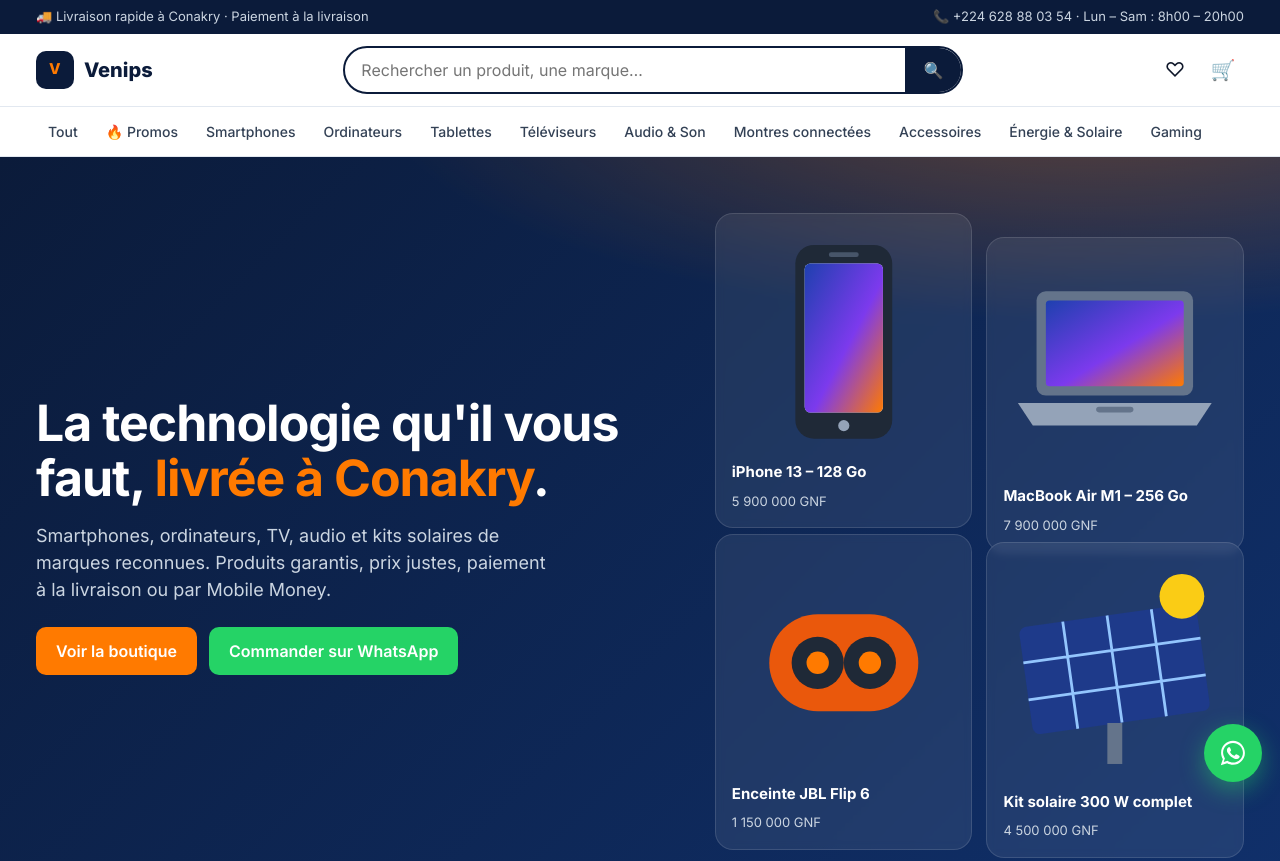
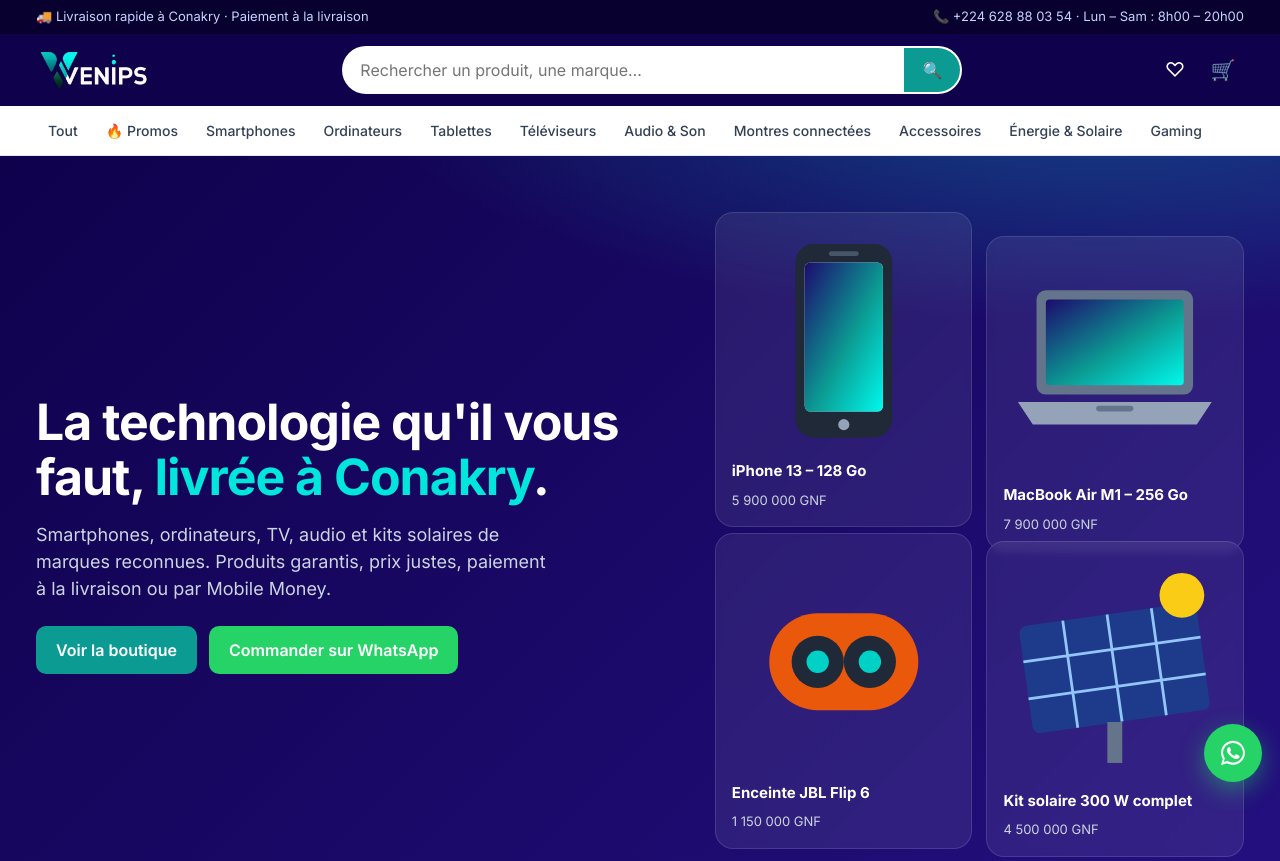
Before and after one commit to venipsgn-commit/venips-ecom, a plain HTML site: page index.html in a window 1280 px wide. Shown: the top 861 px of the page. Drawn offline with Linux system fonts and the light colour scheme.

Commit message:
Ajouter le logo Venips et les couleurs de la marque
Co-Authored-By: Claude Opus 5.5 <noreply@anthropic.com>

```diff
--- a/css/style.css
+++ b/css/style.css
@@ -1,8 +1,9 @@
 :root {
-  --navy: #0b1b3a;
-  --navy-2: #13264f;
-  --accent: #ff7a00;
-  --accent-dark: #e06a00;
+  --navy: #0f014c;
+  --navy-2: #1c0b6e;
+  --accent: #0b9b93;
+  --cyan: #00e5dc;
+  --accent-dark: #087f78;
   --green: #16a34a;
   --red: #dc2626;
   --bg: #f5f7fb;
@@ -28,27 +29,28 @@ main { min-height: 60vh; outline: none; }
 .hide-sm { display: inline; }
 
 /* ---------- Top bar & header ---------- */
-.topbar { background: var(--navy); color: #cbd5e1; font-size: 13px; }
+.topbar { background: #08002e; color: #c7d2fe; font-size: 13px; }
 .topbar-inner { display: flex; justify-content: space-between; gap: 12px; padding: 7px 16px; }
-.header { position: sticky; top: 0; z-index: 40; background: #fff; border-bottom: 1px solid var(--line); }
+.header { position: sticky; top: 0; z-index: 40; background: var(--navy); }
 .header-inner { display: flex; align-items: center; gap: 16px; padding: 12px 16px; }
 .logo { display: flex; align-items: center; gap: 10px; font-weight: 800; font-size: 20px; color: var(--navy); white-space: nowrap; }
 .logo-mark { width: 38px; height: 38px; border-radius: 10px; background: var(--navy); color: var(--accent); display: grid; place-items: center; font-size: 15px; letter-spacing: .5px; }
 .logo span.accent { color: var(--accent); }
-.search { flex: 1; display: flex; max-width: 620px; margin: 0 auto; border: 2px solid var(--navy); border-radius: 999px; overflow: hidden; background: #fff; }
+.search { flex: 1; display: flex; max-width: 620px; margin: 0 auto; border: 2px solid transparent; border-radius: 999px; overflow: hidden; background: #fff; }
 .search input { flex: 1; border: 0; padding: 10px 16px; outline: none; min-width: 0; background: transparent; }
-.search button { border: 0; background: var(--navy); color: #fff; padding: 0 18px; }
+.search button { border: 0; background: var(--accent); color: #fff; padding: 0 18px; }
 .header-actions { display: flex; gap: 6px; }
 .icon-btn { position: relative; border: 0; background: transparent; width: 42px; height: 42px; border-radius: 10px; display: grid; place-items: center; font-size: 20px; }
-.icon-btn:hover { background: var(--bg); }
+.header .icon-btn { color: #fff; }
+.icon-btn:hover { background: rgba(127,127,160,.15); }
 .count { position: absolute; top: 2px; right: 0; background: var(--accent); color: #fff; font-size: 11px; font-weight: 700; min-width: 18px; height: 18px; border-radius: 999px; display: grid; place-items: center; padding: 0 4px; }
 .count.zero { display: none; }
 .menu-btn { display: none; }
-.catnav { border-top: 1px solid var(--line); overflow-x: auto; white-space: nowrap; scrollbar-width: none; }
+.catnav { background: #fff; border-bottom: 1px solid var(--line); overflow-x: auto; white-space: nowrap; scrollbar-width: none; }
 .catnav::-webkit-scrollbar { display: none; }
 .catnav-inner { display: flex; gap: 4px; padding: 6px 16px; max-width: 1240px; margin: 0 auto; }
 .catnav a { padding: 8px 12px; border-radius: 8px; font-size: 14px; font-weight: 500; color: #334155; }
-.catnav a:hover, .catnav a.active { background: #fff4ea; color: var(--accent-dark); }
+.catnav a:hover, .catnav a.active { background: #e3faf8; color: var(--accent-dark); }
 
 /* ---------- Buttons ---------- */
 .btn { display: inline-flex; align-items: center; justify-content: center; gap: 8px; border: 0; border-radius: 10px; padding: 12px 20px; font-weight: 600; transition: background .15s, transform .05s; }
@@ -66,10 +68,10 @@ main { min-height: 60vh; outline: none; }
 .link { color: var(--accent-dark); font-weight: 600; }
 
 /* ---------- Hero ---------- */
-.hero { background: radial-gradient(1200px 400px at 85% -10%, rgba(255,122,0,.35), transparent 60%), linear-gradient(135deg, var(--navy), #10306b); color: #fff; }
+.hero { background: radial-gradient(1200px 400px at 85% -10%, rgba(0,229,220,.28), transparent 60%), linear-gradient(135deg, var(--navy), #241080); color: #fff; }
 .hero-inner { display: grid; grid-template-columns: 1.1fr .9fr; gap: 32px; align-items: center; padding: 56px 16px; }
 .hero h1 { font-size: clamp(30px, 4.5vw, 50px); line-height: 1.1; margin: 0 0 16px; letter-spacing: -.02em; }
-.hero h1 em { font-style: normal; color: var(--accent); }
+.hero h1 em { font-style: normal; color: var(--cyan); }
 .hero p { color: #cbd5e1; font-size: 18px; margin: 0 0 24px; max-width: 520px; }
 .hero-actions { display: flex; gap: 12px; flex-wrap: wrap; }
 .hero-visual { display: grid; grid-template-columns: 1fr 1fr; gap: 14px; }
@@ -95,7 +97,7 @@ main { min-height: 60vh; outline: none; }
 .cats { display: grid; grid-template-columns: repeat(9, 1fr); gap: 12px; }
 .cat-card { background: #fff; border-radius: var(--radius); padding: 16px 8px; text-align: center; box-shadow: var(--shadow); transition: transform .15s; }
 .cat-card:hover { transform: translateY(-3px); }
-.cat-card .cat-ic { width: 56px; height: 56px; margin: 0 auto 10px; border-radius: 14px; background: #fff4ea; display: grid; place-items: center; }
+.cat-card .cat-ic { width: 56px; height: 56px; margin: 0 auto 10px; border-radius: 14px; background: #e3faf8; display: grid; place-items: center; }
 .cat-card span { font-size: 13px; font-weight: 600; }
 
 /* ---------- Product grid ---------- */
@@ -123,8 +125,8 @@ main { min-height: 60vh; outline: none; }
 /* ---------- Promo banner ---------- */
 .banner { display: grid; grid-template-columns: 1fr 1fr; gap: 16px; }
 .banner > div { border-radius: 18px; padding: 28px; color: #fff; min-height: 170px; display: flex; flex-direction: column; justify-content: center; gap: 8px; }
-.banner .b1 { background: linear-gradient(135deg, #ff7a00, #ff3d00); }
-.banner .b2 { background: linear-gradient(135deg, #0f766e, #14532d); }
+.banner .b1 { background: linear-gradient(135deg, #0b9b93, #065f5b); }
+.banner .b2 { background: linear-gradient(135deg, #2a1590, #0f014c); }
 .banner h3 { margin: 0; font-size: 22px; }
 .banner p { margin: 0 0 8px; opacity: .9; }
 .banner .btn { align-self: flex-start; background: #fff; color: var(--navy); }
@@ -205,7 +207,7 @@ main { min-height: 60vh; outline: none; }
 .field.invalid input, .field.invalid select { border-color: var(--red); }
 .options { display: grid; gap: 10px; }
 .option { display: flex; gap: 12px; align-items: flex-start; border: 1.5px solid var(--line); border-radius: 12px; padding: 14px; cursor: pointer; }
-.option:has(input:checked) { border-color: var(--accent); background: #fff8f1; }
+.option:has(input:checked) { border-color: var(--accent); background: #effcfb; }
 .option input { margin-top: 4px; accent-color: var(--accent); }
 .option strong { display: block; font-size: 15px; }
 .option small { color: var(--muted); }
@@ -251,7 +253,7 @@ main { min-height: 60vh; outline: none; }
 .footer-grid { display: grid; grid-template-columns: 1.4fr 1fr 1fr 1.2fr; gap: 32px; padding: 44px 16px 28px; }
 .footer h4 { color: #fff; margin: 0 0 12px; }
 .footer a { display: block; padding: 4px 0; color: #cbd5e1; font-size: 14px; }
-.footer a:hover { color: var(--accent); }
+.footer a:hover { color: var(--cyan); }
 .footer p { font-size: 14px; margin: 0 0 8px; }
 .footer .logo { color: #fff; margin-bottom: 12px; }
 .pay-badges { display: flex; gap: 8px; flex-wrap: wrap; margin-top: 10px; }
@@ -299,3 +301,8 @@ main { min-height: 60vh; outline: none; }
   .line .thumb { width: 60px; height: 60px; }
   .line-price { grid-column: 2; }
 }
+
+/* ---------- Logo Venips ---------- */
+.logo-img { height: 46px; width: auto; display: block; }
+.footer .logo-img { height: 54px; }
+@media (max-width: 720px) { .logo-img { height: 38px; } }
--- a/index.html
+++ b/index.html
@@ -5,7 +5,7 @@
   <meta name="viewport" content="width=device-width, initial-scale=1">
   <title>Venips – Smartphones, ordinateurs et électronique en Guinée</title>
   <meta name="description" content="Boutique en ligne d'électronique à Conakry : smartphones, ordinateurs, TV, audio, kits solaires. Livraison rapide, paiement Orange Money, MTN MoMo ou à la livraison.">
-  <meta name="theme-color" content="#0b1b3a">
+  <meta name="theme-color" content="#0f014c">
   <meta property="og:title" content="Venips – Électronique en Guinée">
   <meta property="og:description" content="Smartphones, ordinateurs, TV, audio et solaire. Livraison à Conakry, commande sur WhatsApp.">
   <meta property="og:type" content="website">
--- a/js/app.js
+++ b/js/app.js
@@ -35,8 +35,8 @@
   let orders = store.get("orders", []);
 
   /* ---------- Illustrations produits (SVG) ---------- */
-  function icon(type, color = "#0b1b3a") {
-    const c = color, a = "#ff7a00";
+  function icon(type, color = "#0f014c") {
+    const c = color, a = "#00d1c7";
     const shapes = {
       phone: `<rect x="34" y="8" width="52" height="104" rx="10" fill="${c}"/><rect x="39" y="18" width="42" height="80" rx="3" fill="#dbeafe"/><rect x="39" y="18" width="42" height="80" rx="3" fill="url(#g)"/><circle cx="60" cy="105" r="3" fill="#94a3b8"/><rect x="52" y="12" width="16" height="2.5" rx="1.2" fill="#475569"/>`,
       laptop: `<rect x="18" y="20" width="84" height="56" rx="5" fill="${c}"/><rect x="23" y="25" width="74" height="46" rx="2" fill="url(#g)"/><path d="M8 80h104l-8 12H16z" fill="#94a3b8"/><rect x="50" y="82" width="20" height="3" rx="1.5" fill="#64748b"/>`,
@@ -49,7 +49,7 @@
       solar: `<g transform="rotate(-8 60 60)"><rect x="12" y="30" width="96" height="58" rx="4" fill="#1e3a8a"/><path d="M12 49h96M12 69h96M36 30v58M60 30v58M84 30v58" stroke="#93c5fd" stroke-width="1.5"/></g><circle cx="96" cy="20" r="12" fill="#facc15"/><rect x="56" y="88" width="8" height="22" fill="#64748b"/>`,
       gaming: `<path d="M30 46h60a20 20 0 0 1 19 26l-6 20a10 10 0 0 1-17 4L76 84H44L34 96a10 10 0 0 1-17-4l-6-20a20 20 0 0 1 19-26z" fill="${c}"/><path d="M34 64h16M42 56v16" stroke="#fff" stroke-width="4" stroke-linecap="round"/><circle cx="80" cy="60" r="4" fill="${a}"/><circle cx="88" cy="68" r="4" fill="#38bdf8"/>`
     };
-    return `<svg viewBox="0 0 120 120" xmlns="http://www.w3.org/2000/svg" aria-hidden="true"><defs><linearGradient id="g" x1="0" y1="0" x2="1" y2="1"><stop offset="0" stop-color="#1e40af"/><stop offset=".55" stop-color="#7c3aed"/><stop offset="1" stop-color="#ff7a00"/></linearGradient></defs>${shapes[type] || shapes.charger}</svg>`;
+    return `<svg viewBox="0 0 120 120" xmlns="http://www.w3.org/2000/svg" aria-hidden="true"><defs><linearGradient id="g" x1="0" y1="0" x2="1" y2="1"><stop offset="0" stop-color="#1c0b6e"/><stop offset=".55" stop-color="#0b9b93"/><stop offset="1" stop-color="#00f9ed"/></linearGradient></defs>${shapes[type] || shapes.charger}</svg>`;
   }
   const productIcon = (p) => {
     const cat = CATEGORIES.find((c) => c.id === p.category);
@@ -743,7 +743,9 @@
   /* ---------- Gabarit (header, footer) ---------- */
   function renderShell() {
     const [first, ...rest] = S.name.split(" ");
-    const logo = `<span class="logo-mark">${esc(S.logoText)}</span><span>${esc(first)}${rest.length ? ` <span class="accent">${esc(rest.join(" "))}</span>` : ""}</span>`;
+    const logo = S.logoImage
+      ? `<img class="logo-img" src="${esc(S.logoImage)}" alt="${esc(S.name)}">`
+      : `<span class="logo-mark">${esc(S.logoText)}</span><span>${esc(first)}${rest.length ? ` <span class="accent">${esc(rest.join(" "))}</span>` : ""}</span>`;
     $("#logo").innerHTML = logo;
     $("#topbar-phone").textContent = `📞 ${S.phoneDisplay} · ${S.hours.split("·")[0].trim()}`;
     $("#catnav").innerHTML = `<div class="catnav-inner"><a href="#/boutique">Tout</a><a href="#/boutique?promo=1">🔥 Promos</a>${CATEGORIES.map((c) => `<a href="#/boutique?cat=${c.id}">${esc(c.name)}</a>`).join("")}</div>`;
--- a/js/config.js
+++ b/js/config.js
@@ -7,6 +7,7 @@ window.STORE = {
   name: "Venips",
   tagline: "L'électronique de qualité, livrée chez vous à Conakry",
   logoText: "V",
+  logoImage: "images/logo.jpg", // mettre "" pour afficher le logo texte
 
   // Numéro WhatsApp qui reçoit les commandes (format international, sans + ni espaces)
   whatsapp: "224628880354",
```
Also changed, not shown: images/logo.jpg (added).
